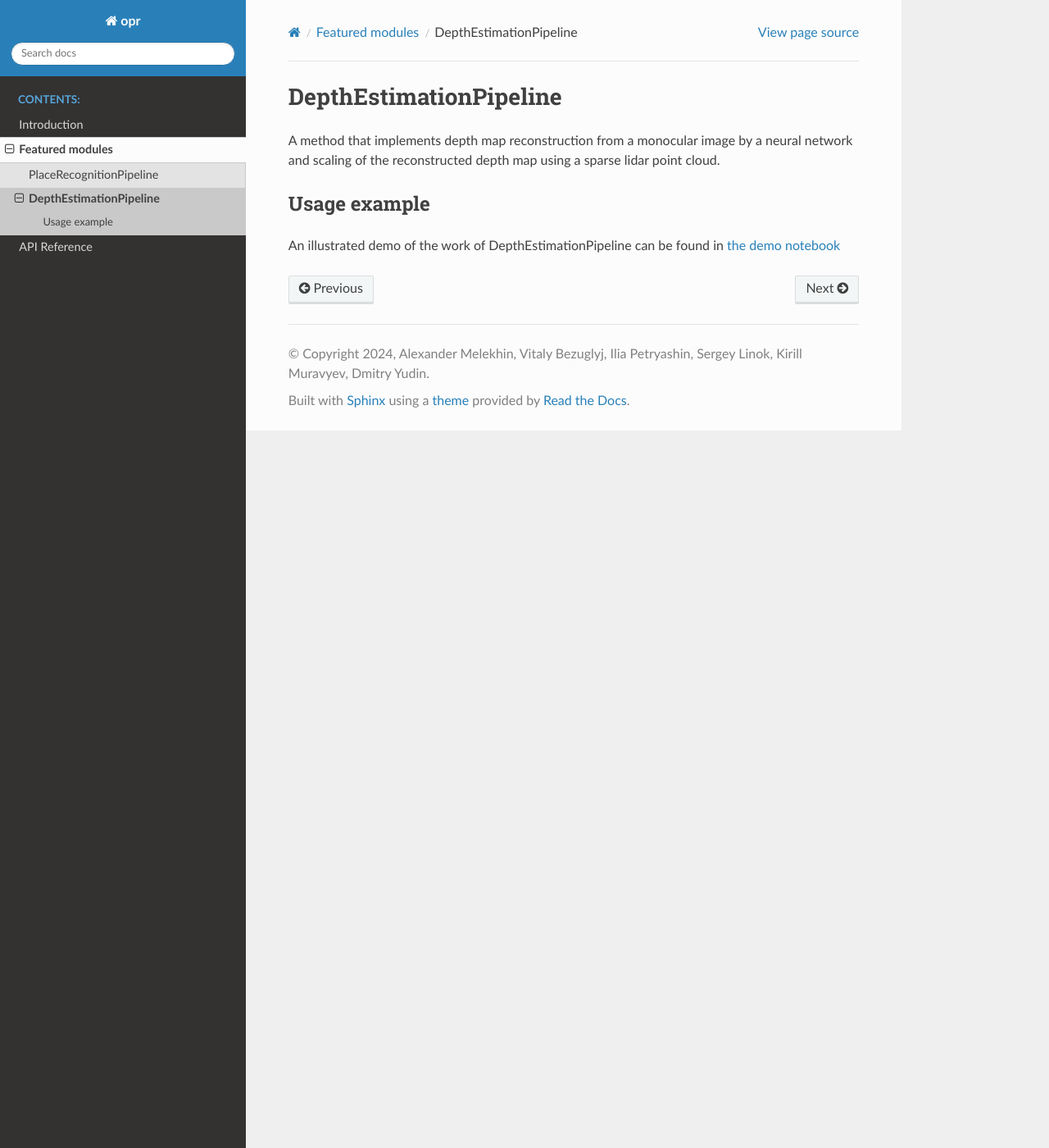
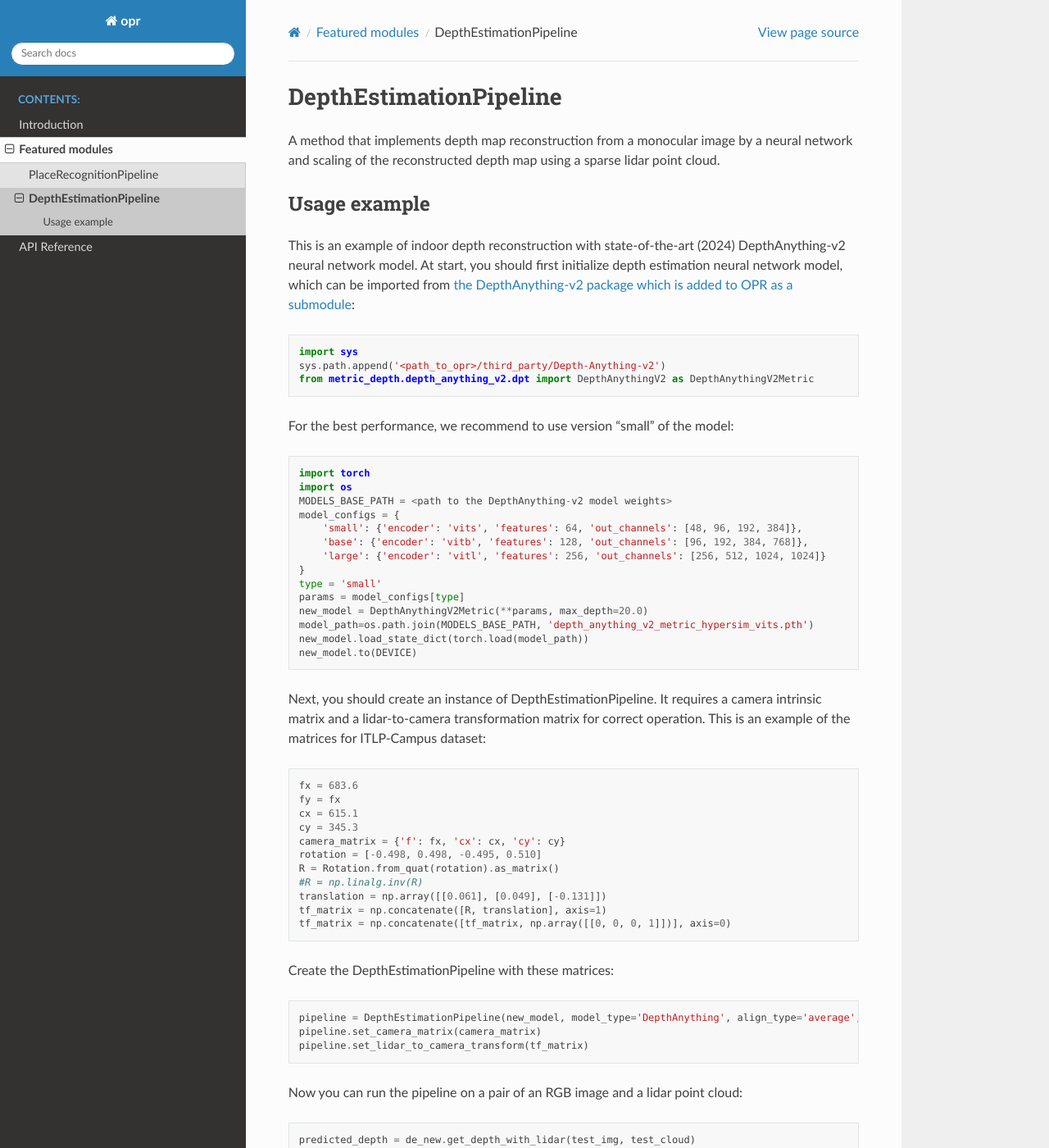
Before and after one commit to OPR-Project/OpenPlaceRecognition, a Sphinx documentation site: the page built from docs/source/featured_modules/02_depth_estimation_pipeline.rst, in a window 1280 px wide and 1400 px high. Shown: the whole window at 82% size. Built offline with Sphinx 7.4.7 and the Read the Docs theme 3.1.0, drawn with Linux system fonts in a browser that asks for light colours; some of the changed text lies outside the part shown.

Commit message:
Update 02_depth_estimation_pipeline.rst

```diff
--- a/docs/source/featured_modules/02_depth_estimation_pipeline.rst
+++ b/docs/source/featured_modules/02_depth_estimation_pipeline.rst
@@ -6,7 +6,67 @@ A method that implements depth map reconstruction from a monocular image by a ne
 Usage example
 -------------
 
+This is an example of indoor depth reconstruction with state-of-the-art (2024) DepthAnything-v2 neural network model.
+At start, you should first initialize depth estimation neural network model, which can be imported from `the DepthAnything-v2 package which is added to OPR as a submodule <https://github.com/DepthAnything/Depth-Anything-V2/tree/28ad5a0797dfb8ac76d1e3dcddbe2160cbcc6c8d>`_:
 
+.. code-block:: python
+
+  import sys
+  sys.path.append('<path_to_opr>/third_party/Depth-Anything-v2')
+  from metric_depth.depth_anything_v2.dpt import DepthAnythingV2 as DepthAnythingV2Metric
+
+For the best performance, we recommend to use version "small" of the model:
+
+.. code-block:: python
+
+  import torch
+  import os
+  MODELS_BASE_PATH = <path to the DepthAnything-v2 model weights>
+  model_configs = {
+      'small': {'encoder': 'vits', 'features': 64, 'out_channels': [48, 96, 192, 384]},
+      'base': {'encoder': 'vitb', 'features': 128, 'out_channels': [96, 192, 384, 768]},
+      'large': {'encoder': 'vitl', 'features': 256, 'out_channels': [256, 512, 1024, 1024]}
+  }
+  type = 'small'
+  params = model_configs[type]
+  new_model = DepthAnythingV2Metric(**params, max_depth=20.0)
+  model_path=os.path.join(MODELS_BASE_PATH, 'depth_anything_v2_metric_hypersim_vits.pth')
+  new_model.load_state_dict(torch.load(model_path))
+  new_model.to(DEVICE)
+
+Next, you should create an instance of DepthEstimationPipeline. It requires a camera intrinsic matrix and a lidar-to-camera transformation matrix for correct operation. This is an example of the matrices for ITLP-Campus dataset:
+
+.. code-block:: python
+
+  fx = 683.6
+  fy = fx
+  cx = 615.1
+  cy = 345.3
+  camera_matrix = {'f': fx, 'cx': cx, 'cy': cy}
+  rotation = [-0.498, 0.498, -0.495, 0.510]
+  R = Rotation.from_quat(rotation).as_matrix()
+  #R = np.linalg.inv(R)
+  translation = np.array([[0.061], [0.049], [-0.131]])
+  tf_matrix = np.concatenate([R, translation], axis=1)
+  tf_matrix = np.concatenate([tf_matrix, np.array([[0, 0, 0, 1]])], axis=0)
+
+Create the DepthEstimationPipeline with these matrices:
+
+.. code-block:: python
+
+  pipeline = DepthEstimationPipeline(new_model, model_type='DepthAnything', align_type='average', mode='outdoor')
+  pipeline.set_camera_matrix(camera_matrix)
+  pipeline.set_lidar_to_camera_transform(tf_matrix)
+
+Now you can run the pipeline on a pair of an RGB image and a lidar point cloud:
+
+.. code-block:: python
+
+  predicted_depth = de_new.get_depth_with_lidar(test_img, test_cloud)
+
+* ``"test_img"`` is an RGB image stored as numpy.ndarray of shape (h, w, 3) and uint8 data type
+* ``"test_cloud"`` is a lidar point cloud stored as numpy.ndarray of shape (N, 3) and float data type (the values are (x, y, z) coordinates in meters)
+* ``"predicted_depth"`` is the reconstructed depth stored as numpy.ndarray of shape (h, w) and float data type. The values of the array are depths in meters.
 
 An illustrated demo of the work of DepthEstimationPipeline can be found in
-`the demo notebook <https://github.com/OPR-Project/OpenPlaceRecognition/blob/main/notebooks/test_itlp/01_PlaceRecognitionPipeline.ipynb>`_
+`the demo notebook <https://github.com/OPR-Project/OpenPlaceRecognition/blob/depth_reconstruction_nclt/notebooks/test_depth_reconstruction.ipynb>`_
```
